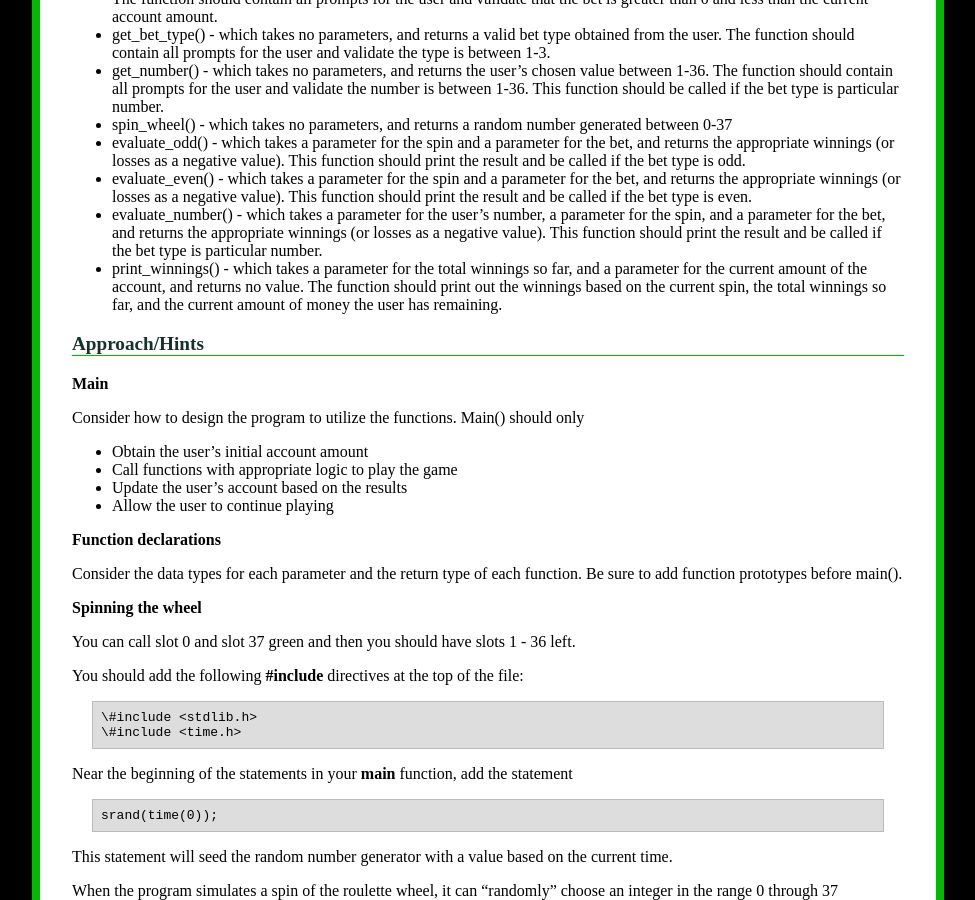
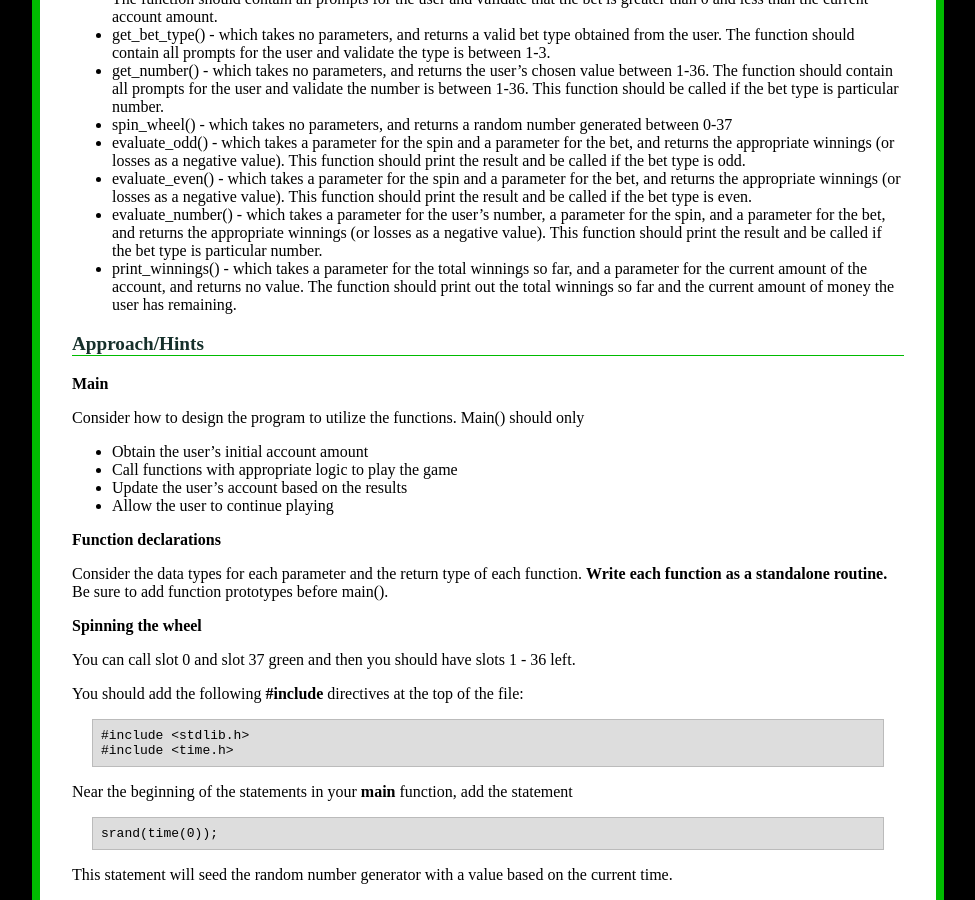
Before and after one commit to ycpcs/cs101-fall2018, a Jekyll site: the page built from assign/assign04.md, in a window 1280 px wide and 900 px high, scrolled down 1883 px. Shown: the whole window, without its empty margins (152-1127 px from the left). Built offline with Jekyll 4.4.1, drawn with Linux system fonts in a browser that asks for light colours.

Commit message:
update assign04
update assign04

```diff
--- a/assign/assign04.md
+++ b/assign/assign04.md
@@ -116,7 +116,7 @@ Your program **MUST** use the following functions:
 -   evaluate_odd() - which takes a parameter for the spin and a parameter for the bet, and returns the appropriate winnings (or losses as a negative value). This function should print the result and be called if the bet type is odd.
 -   evaluate_even() - which takes a parameter for the spin and a parameter for the bet, and returns the appropriate winnings (or losses as a negative value). This function should print the result and be called if the bet type is even.
 -   evaluate_number() - which takes a parameter for the user's number, a parameter for the spin, and a parameter for the bet, and returns the appropriate winnings (or losses as a negative value). This function should print the result and be called if the bet type is particular number.
--   print_winnings() - which takes a parameter for the total winnings so far, and a parameter for the current amount of the account, and returns no value. The function should print out the winnings based on the current spin, the total winnings so far, and the current amount of money the user has remaining.
+-   print_winnings() - which takes a parameter for the total winnings so far, and a parameter for the current amount of the account, and returns no value. The function should print out the total winnings so far and the current amount of money the user has remaining.
 
 ### Approach/Hints
 
@@ -131,7 +131,7 @@ Consider how to design the program to utilize the functions. Main() should only
 
 **Function declarations**
 
-Consider the data types for each parameter and the return type of each function. Be sure to add function prototypes before main().
+Consider the data types for each parameter and the return type of each function. **Write each function as a standalone routine.** Be sure to add function prototypes before main().
 
 **Spinning the wheel**
 
@@ -140,8 +140,8 @@ You can call slot 0 and slot 37 green and then you should have slots 1 - 36 left
 You should add the following **#include** directives at the
 top of the file:
 
-    \#include <stdlib.h>
-    \#include <time.h>
+    #include <stdlib.h>
+    #include <time.h>
 
 Near the beginning of the statements in your **main** function,
 add the statement
```
